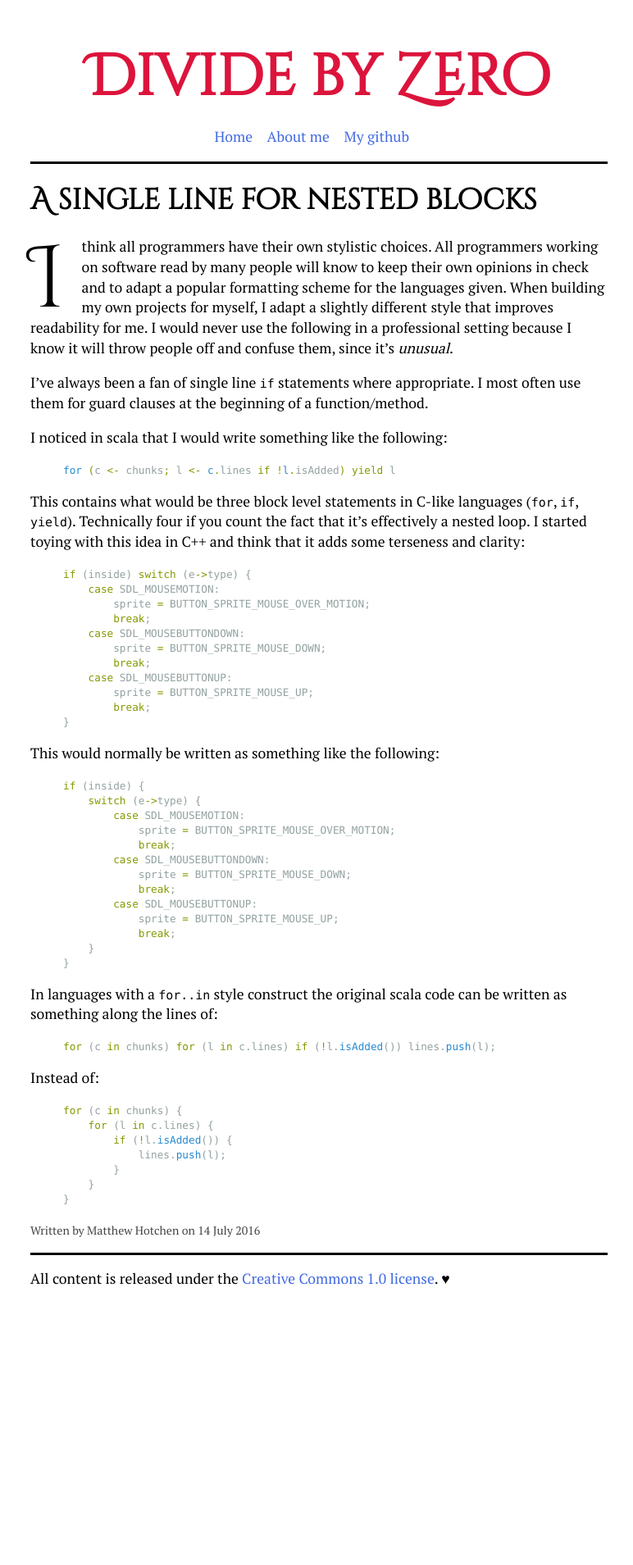
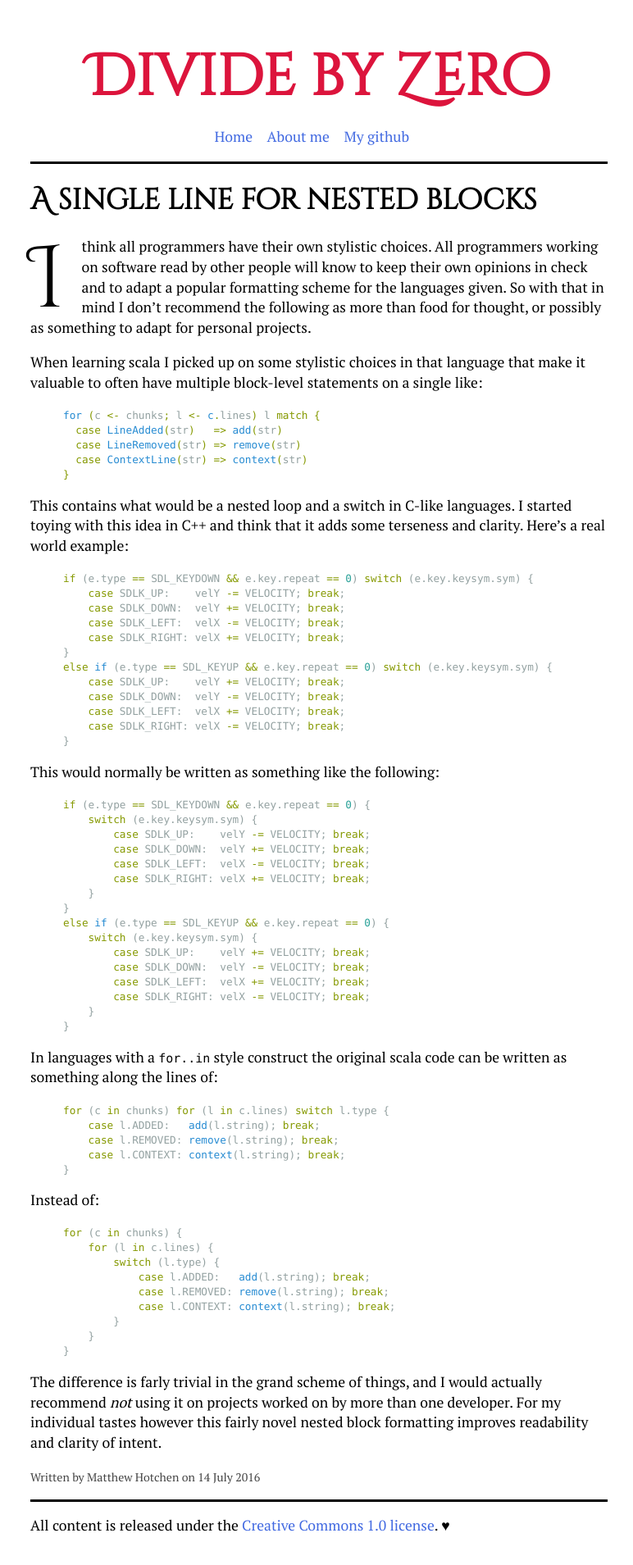
Before and after one commit to mhotchen/mhotchen.github.io, a Jekyll site: the page built from _posts/2016-07-14-a-single-line-for-nested-blocks.markdown, in a window 1280 px wide. Shown: the whole page at 82% size, without its empty margins (251-1023 px from the left). Built offline with Jekyll 4.4.1, drawn with Linux system fonts in a browser that asks for light colours; before the commit the page ends 1608 px from its top, so only the background shows below that.

Commit message:
Reworked A single line for nested blocks post as the examples were pretty bad

```diff
--- a/_config.yml
+++ b/_config.yml
@@ -2,6 +2,6 @@ name: "Divide by Zero"
 kramdown:
   input: GFM
 highlighter: rouge
-host:
+host: blog.lxd
 port: 80
 encoding: UTF-8
--- a/_posts/2016-07-14-a-single-line-for-nested-blocks.markdown
+++ b/_posts/2016-07-14-a-single-line-for-nested-blocks.markdown
@@ -3,46 +3,52 @@ layout: post
 title: "A single line for nested blocks"
 ---
 
-I think all programmers have their own stylistic choices. All programmers working on software read by many people will know to keep their own opinions in check and to adapt a popular formatting scheme for the languages given. When building my own projects for myself, I adapt a slightly different style that improves readability for me. I would never use the following in a professional setting because I know it will throw people off and confuse them, since it's *unusual*.
+I think all programmers have their own stylistic choices. All programmers working on software read by other people will know to keep their own opinions in check and to adapt a popular formatting scheme for the languages given. So with that in mind I don't recommend the following as more than food for thought, or possibly as something to adapt for personal projects.
 
-I've always been a fan of single line `if` statements where appropriate. I most often use them for guard clauses at the beginning of a function/method.
-
-I noticed in scala that I would write something like the following:
+When learning scala I picked up on some stylistic choices in that language that make it valuable to often have multiple block-level statements on a single like:
 
 {% highlight scala %}
-for (c <- chunks; l <- c.lines if !l.isAdded) yield l
+for (c <- chunks; l <- c.lines) l match {
+  case LineAdded(str)   => add(str)
+  case LineRemoved(str) => remove(str)
+  case ContextLine(str) => context(str)
+}
 {% endhighlight %}
 
-This contains what would be three block level statements in C-like languages (`for`, `if`, `yield`). Technically four if you count the fact that it's effectively a nested loop. I started toying with this idea in C++ and think that it adds some terseness and clarity:
+This contains what would be a nested loop and a switch in C-like languages. I started toying with this idea in C++ and think that it adds some terseness and clarity. Here's a real world example:
 
 {% highlight cpp %}
-if (inside) switch (e->type) {
-    case SDL_MOUSEMOTION:
-        sprite = BUTTON_SPRITE_MOUSE_OVER_MOTION;
-        break;
-    case SDL_MOUSEBUTTONDOWN:
-        sprite = BUTTON_SPRITE_MOUSE_DOWN;
-        break;
-    case SDL_MOUSEBUTTONUP:
-        sprite = BUTTON_SPRITE_MOUSE_UP;
-        break;
+if (e.type == SDL_KEYDOWN && e.key.repeat == 0) switch (e.key.keysym.sym) {
+    case SDLK_UP:    velY -= VELOCITY; break;
+    case SDLK_DOWN:  velY += VELOCITY; break;
+    case SDLK_LEFT:  velX -= VELOCITY; break;
+    case SDLK_RIGHT: velX += VELOCITY; break;
+}
+else if (e.type == SDL_KEYUP && e.key.repeat == 0) switch (e.key.keysym.sym) {
+    case SDLK_UP:    velY += VELOCITY; break;
+    case SDLK_DOWN:  velY -= VELOCITY; break;
+    case SDLK_LEFT:  velX += VELOCITY; break;
+    case SDLK_RIGHT: velX -= VELOCITY; break;
 }
 {% endhighlight %}
 
 This would normally be written as something like the following:
 
 {% highlight cpp %}
-if (inside) {
-    switch (e->type) {
-        case SDL_MOUSEMOTION:
-            sprite = BUTTON_SPRITE_MOUSE_OVER_MOTION;
-            break;
-        case SDL_MOUSEBUTTONDOWN:
-            sprite = BUTTON_SPRITE_MOUSE_DOWN;
-            break;
-        case SDL_MOUSEBUTTONUP:
-            sprite = BUTTON_SPRITE_MOUSE_UP;
-            break;
+if (e.type == SDL_KEYDOWN && e.key.repeat == 0) {
+    switch (e.key.keysym.sym) {
+        case SDLK_UP:    velY -= VELOCITY; break;
+        case SDLK_DOWN:  velY += VELOCITY; break;
+        case SDLK_LEFT:  velX -= VELOCITY; break;
+        case SDLK_RIGHT: velX += VELOCITY; break;
+    }
+}
+else if (e.type == SDL_KEYUP && e.key.repeat == 0) {
+    switch (e.key.keysym.sym) {
+        case SDLK_UP:    velY += VELOCITY; break;
+        case SDLK_DOWN:  velY -= VELOCITY; break;
+        case SDLK_LEFT:  velX += VELOCITY; break;
+        case SDLK_RIGHT: velX -= VELOCITY; break;
     }
 }
 {% endhighlight %}
@@ -50,7 +56,11 @@ if (inside) {
 In languages with a `for..in` style construct the original scala code can be written as something along the lines of:
 
 {% highlight javascript %}
-for (c in chunks) for (l in c.lines) if (!l.isAdded()) lines.push(l);
+for (c in chunks) for (l in c.lines) switch l.type {
+    case l.ADDED:   add(l.string); break;
+    case l.REMOVED: remove(l.string); break;
+    case l.CONTEXT: context(l.string); break;
+}
 {% endhighlight %}
 
 Instead of:
@@ -58,9 +68,13 @@ Instead of:
 {% highlight javascript %}
 for (c in chunks) {
     for (l in c.lines) {
-        if (!l.isAdded()) {
-            lines.push(l);
+        switch (l.type) {
+            case l.ADDED:   add(l.string); break;
+            case l.REMOVED: remove(l.string); break;
+            case l.CONTEXT: context(l.string); break;
         }
     }
 }
 {% endhighlight %}
+
+The difference is farly trivial in the grand scheme of things, and I would actually recommend *not* using it on projects worked on by more than one developer. For my individual tastes however this fairly novel nested block formatting improves readability and clarity of intent.
```
